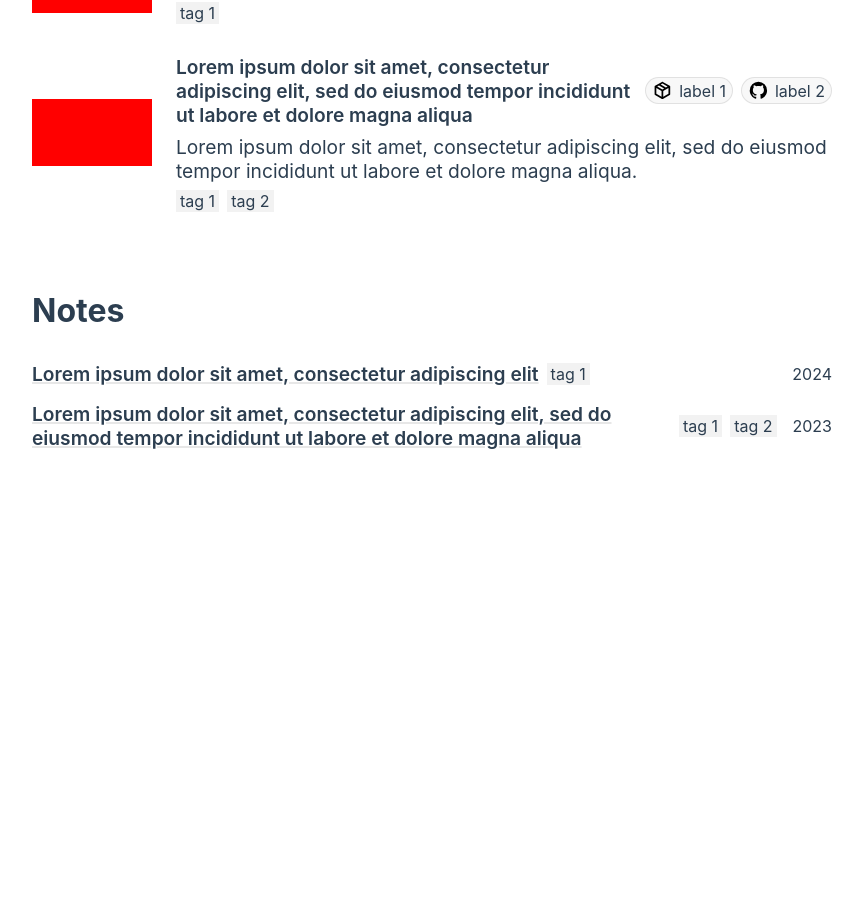
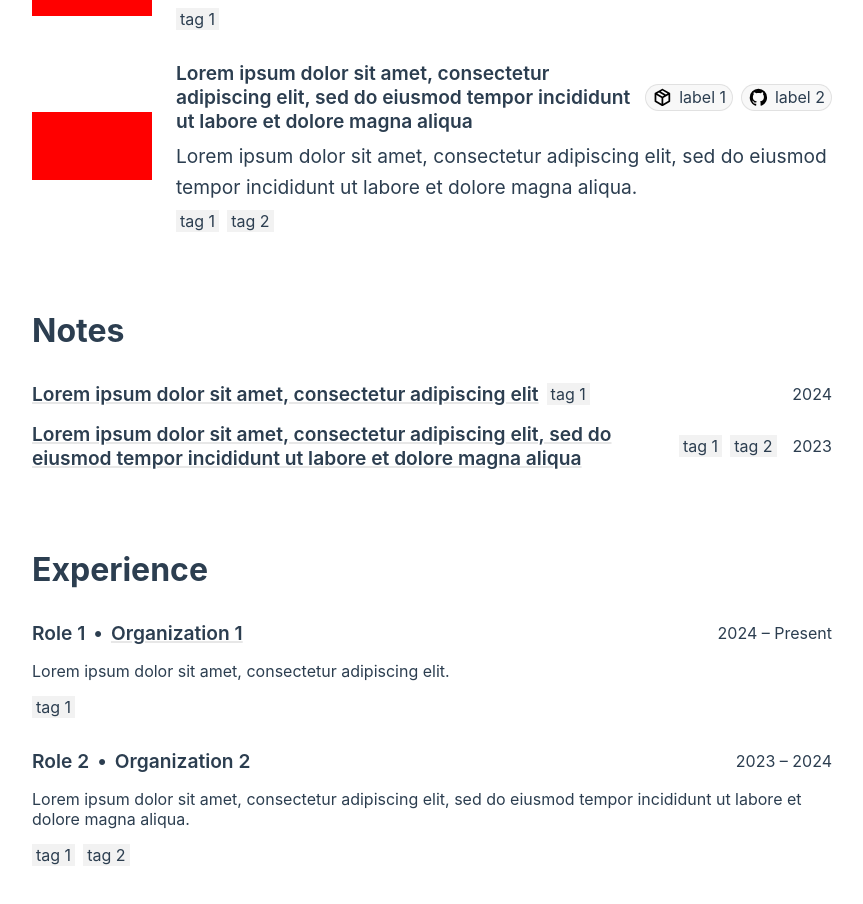
Before and after one commit to sam-k/sam-k-v3, a Vue app: page / in a window 1280 px wide. Shown: the part 610-1514 px from the top of the page, without its empty margins (208-1071 px from the left). Before the commit the page ends 1140 px from the top, so only its background shows below. Built offline with nearby package versions, Linux system fonts and the light colour scheme.

Commit message:
Add experiences block (#6)
Add experiences block, and refactor legend items and tags container for
reuse.

```diff
--- a/src/assets/main.css
+++ b/src/assets/main.css
@@ -74,11 +74,11 @@ a {
       margin: -1px -4px;
     }
 
-    &:not(.noUnderline) {
-      text-decoration: underline var(--color-border) solid 2px;
-    }
+    &[href] {
+      &:not(.noUnderline) {
+        text-decoration: underline var(--color-border) solid 2px;
+      }
 
-    &[href] {
       /*
        * Left-to-right triple-layered highlight transition.
        *
--- a/src/components/home/LegendItem.vue
+++ b/src/components/common/LegendItem.vue
@@ -17,7 +17,7 @@
         <slot />
       </div>
     </div>
-    <a>{{ label }}</a>
+    <a :href="link">{{ label }}</a>
   </a>
 </template>
 
--- /dev/null
+++ b/src/components/common/TagsContainer.vue
@@ -0,0 +1,29 @@
+<script setup lang="ts">
+  import type {TagDefinition} from './utils.ts';
+
+  defineProps<{tags?: TagDefinition[]}>();
+</script>
+
+<template>
+  <ul :class="$style.tags">
+    <template v-for="tag in tags" :key="tag.label">
+      <li>
+        <a class="noMargin noUnderline" :href="tag.link">{{ tag.label }}</a>
+      </li>
+    </template>
+  </ul>
+</template>
+
+<style module>
+  .tags {
+    display: flex;
+    align-items: center;
+    column-gap: 0.5rem;
+
+    a {
+      background-color: var(--color-background-mute);
+      text-decoration: none;
+      text-wrap: nowrap;
+    }
+  }
+</style>
--- /dev/null
+++ b/src/components/common/utils.ts
@@ -0,0 +1,4 @@
+export interface TagDefinition {
+  label: string;
+  link?: string;
+}
--- /dev/null
+++ b/src/components/experience/ExperienceItem.vue
@@ -0,0 +1,62 @@
+<script setup lang="ts">
+  import TagsContainer from '../common/TagsContainer.vue';
+  import type {TagDefinition} from '../common/utils.ts';
+
+  defineProps<{
+    role: string;
+    org: {
+      name:string;
+      link?: string;
+    };
+    description: string;
+    dateRange: string;
+    tags?: TagDefinition[];
+  }>();
+</script>
+
+<template>
+  <li :class="$style.container">
+    <div :class="$style.headerContainer">
+      <h3 :class="$style.titleContainer">
+        <span>{{ role }}</span>
+        <span>•</span>
+        <a :href="org.link">{{ org.name }}</a>
+      </h3>
+      <span>{{ dateRange }}</span>
+    </div>
+    <span>{{ description }}</span>
+    <TagsContainer :tags="tags" />
+  </li>
+</template>
+
+<style module>
+  .container {
+    display: flex;
+    flex-direction: column;
+    row-gap: 1rem;
+  }
+
+  .headerContainer {
+    display: flex;
+    align-items: center;
+    justify-content: space-between;
+  }
+
+  .titleContainer {
+    display: flex;
+    align-items: center;
+    column-gap: 0.5rem;
+  }
+
+  .tags {
+    display: flex;
+    align-items: center;
+    column-gap: 0.5rem;
+
+    a {
+      background-color: var(--color-background-mute);
+      text-decoration: none;
+      text-wrap: nowrap;
+    }
+  }
+</style>
--- /dev/null
+++ b/src/components/home/ExperiencesBlock.vue
@@ -0,0 +1,73 @@
+<script setup lang="ts">
+  import type {TagDefinition} from '../common/utils.ts';
+  import ExperienceItem from '../experience/ExperienceItem.vue';
+
+  // TODO: Fetch from data.
+  const experiences: Array<{
+    role: string;
+    org: {
+      name: string;
+      link?: string;
+    };
+    description: string;
+    dateRange: string;
+    tags?: TagDefinition[];
+  }> = [{
+    role: 'Role 1',
+    org: {
+      name: 'Organization 1',
+      link: 'link 1',
+    },
+    description: 'Lorem ipsum dolor sit amet, consectetur adipiscing elit.',
+    dateRange: '2024 – Present',
+    tags: [{
+      label: 'tag 1',
+      link: 'link 1',
+    }],
+  }, {
+    role: 'Role 2',
+    org: {
+      name: 'Organization 2',
+    },
+    description:
+      'Lorem ipsum dolor sit amet, consectetur adipiscing elit, sed do eiusmod tempor incididunt ut labore et dolore magna aliqua.',
+    dateRange: '2023 – 2024',
+    tags: [{
+      label: 'tag 1',
+      link: 'link 1',
+    }, {
+      label: 'tag 2',
+    }],
+  }];
+</script>
+
+<template>
+  <div :class="$style.container">
+    <h2>Experience</h2>
+    <ul :class="$style.experiences">
+      <ExperienceItem
+        v-for="experience in experiences"
+        :key="experience.org.name"
+        :role="experience.role"
+        :org="experience.org"
+        :description="experience.description"
+        :date-range="experience.dateRange"
+        :tags="experience.tags"
+      />
+    </ul>
+  </div>
+</template>
+
+<style module>
+  .container {
+    display: flex;
+    flex-direction: column;
+    row-gap: 2rem;
+  }
+
+  .experiences {
+    display: flex;
+    flex-direction: column;
+    row-gap: 2rem;
+  }
+</style>
--- a/src/components/home/IntroBlock.vue
+++ b/src/components/home/IntroBlock.vue
@@ -3,7 +3,7 @@
   import GitHubIcon from '../icons/GitHubIcon.vue';
   import KoFiIcon from '../icons/HeartBoxIcon.vue';
   import LinkedInIcon from '../icons/LinkedInIcon.vue';
-  import LegendItem from './LegendItem.vue';
+  import LegendItem from '../common/LegendItem.vue';
 </script>
 
 <template>
--- a/src/components/notes/NoteItem.vue
+++ b/src/components/notes/NoteItem.vue
@@ -1,12 +1,12 @@
 <script setup lang="ts">
+import TagsContainer from '../common/TagsContainer.vue';
+import type {TagDefinition} from '../common/utils.ts';
+
   defineProps<{
     title: string;
     date: Date;
     link?: string;
-    tags?: Array<{
-      label: string;
-      link?: string;
-    }>;
+    tags?: TagDefinition[];
   }>();
 </script>
 
@@ -16,13 +16,7 @@
       <h3>
         <a :href="link">{{ title }}</a>
       </h3>
-      <ul :class="$style.tags">
-        <template v-for="tag in tags" :key="tag.label">
-          <li>
-            <a class="noMargin noUnderline" :href="tag.link">{{ tag.label }}</a>
-          </li>
-        </template>
-      </ul>
+      <TagsContainer :tags="tags" />
     </div>
     <span>{{ date.getUTCFullYear() }}</span>
   </li>
@@ -41,16 +35,4 @@
     align-items: center;
     column-gap: 0.5rem;
   }
-
-  .tags {
-    display: flex;
-    align-items: center;
-    column-gap: 0.5rem;
-
-    a {
-      background-color: var(--color-background-mute);
-      text-decoration: none;
-      text-wrap: nowrap;
-    }
-  }
 </style>
--- a/src/components/projects/ProjectItem.vue
+++ b/src/components/projects/ProjectItem.vue
@@ -1,4 +1,6 @@
 <script setup lang="ts">
+  import TagContainer from '../common/TagsContainer.vue';
+  import type {TagDefinition} from '../common/utils.ts';
   import ProjectIconItem from './ProjectIconItem.vue';
   import type {LinkType} from './utils.ts';
 
@@ -10,10 +12,7 @@
       label?: string;
       link?: string;
     }>;
-    tags?: Array<{
-      label: string;
-      link?: string;
-    }>;
+    tags?: TagDefinition[];
   }>();
 </script>
 
@@ -34,14 +33,8 @@
           />
         </ul>
       </div>
-      <span :class="$style.description">{{ description }}</span>
-      <ul :class="$style.tags">
-        <template v-for="tag in tags" :key="tag.label">
-          <li>
-            <a class="noMargin noUnderline" :href="tag.link">{{ tag.label }}</a>
-          </li>
-        </template>
-      </ul>
+      <p :class="$style.description">{{ description }}</p>
+      <TagContainer :tags="tags" />
     </div>
   </li>
 </template>
@@ -74,19 +67,4 @@
       column-gap: 0.5rem;
     }
   }
-
-  .description {
-    font-size: 1.2rem;
-  }
-
-  .tags {
-    display: flex;
-    column-gap: 0.5rem;
-
-    a {
-      background-color: var(--color-background-mute);
-      text-decoration: none;
-      text-wrap: nowrap;
-    }
-  }
 </style>
--- a/src/views/HomeView.vue
+++ b/src/views/HomeView.vue
@@ -1,4 +1,5 @@
 <script setup lang="ts">
+  import ExperiencesBlock from '../components/home/ExperiencesBlock.vue';
   import IntroBlock from '../components/home/IntroBlock.vue';
   import NotesBlock from '../components/home/NotesBlock.vue';
   import ProjectsBlock from '../components/home/ProjectsBlock.vue';
@@ -9,6 +10,7 @@
     <IntroBlock />
     <ProjectsBlock />
     <NotesBlock />
+    <ExperiencesBlock />
     <!-- TODO: Implement other blocks. -->
   </main>
 </template>
```
